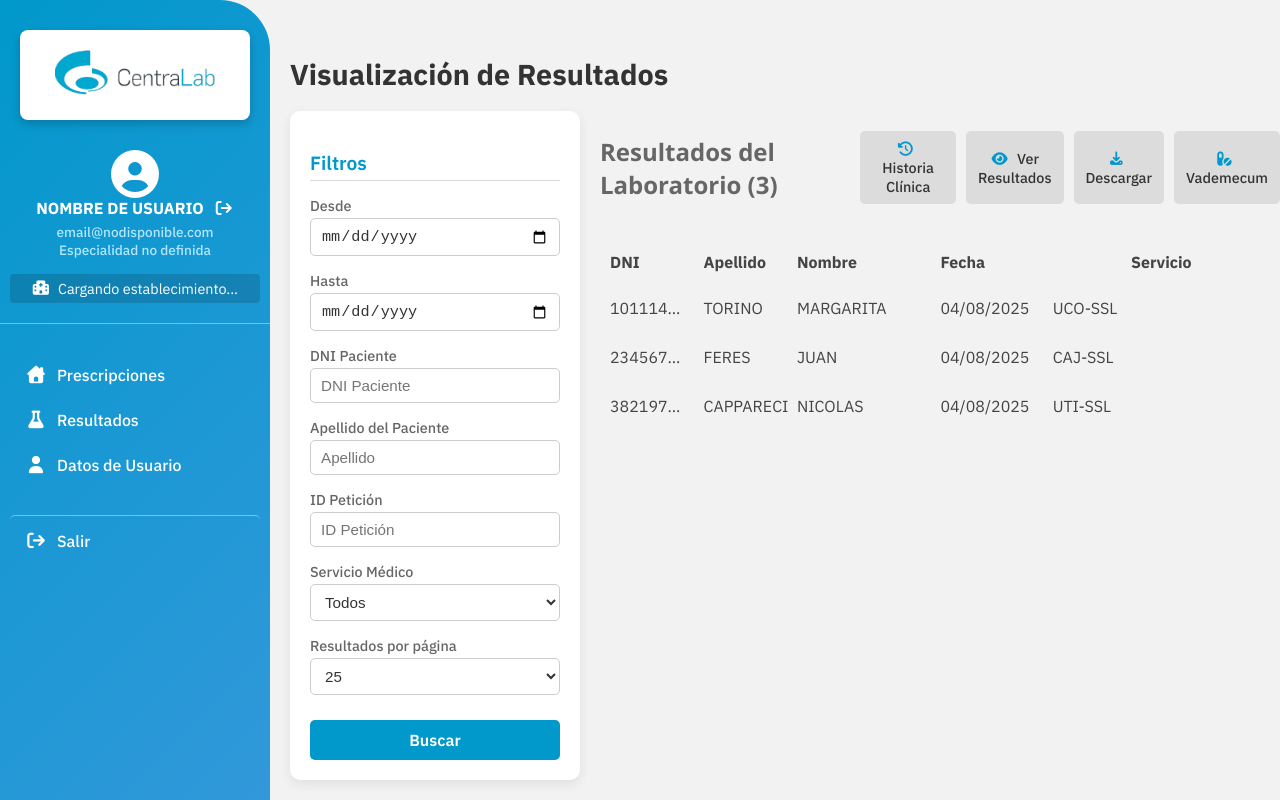
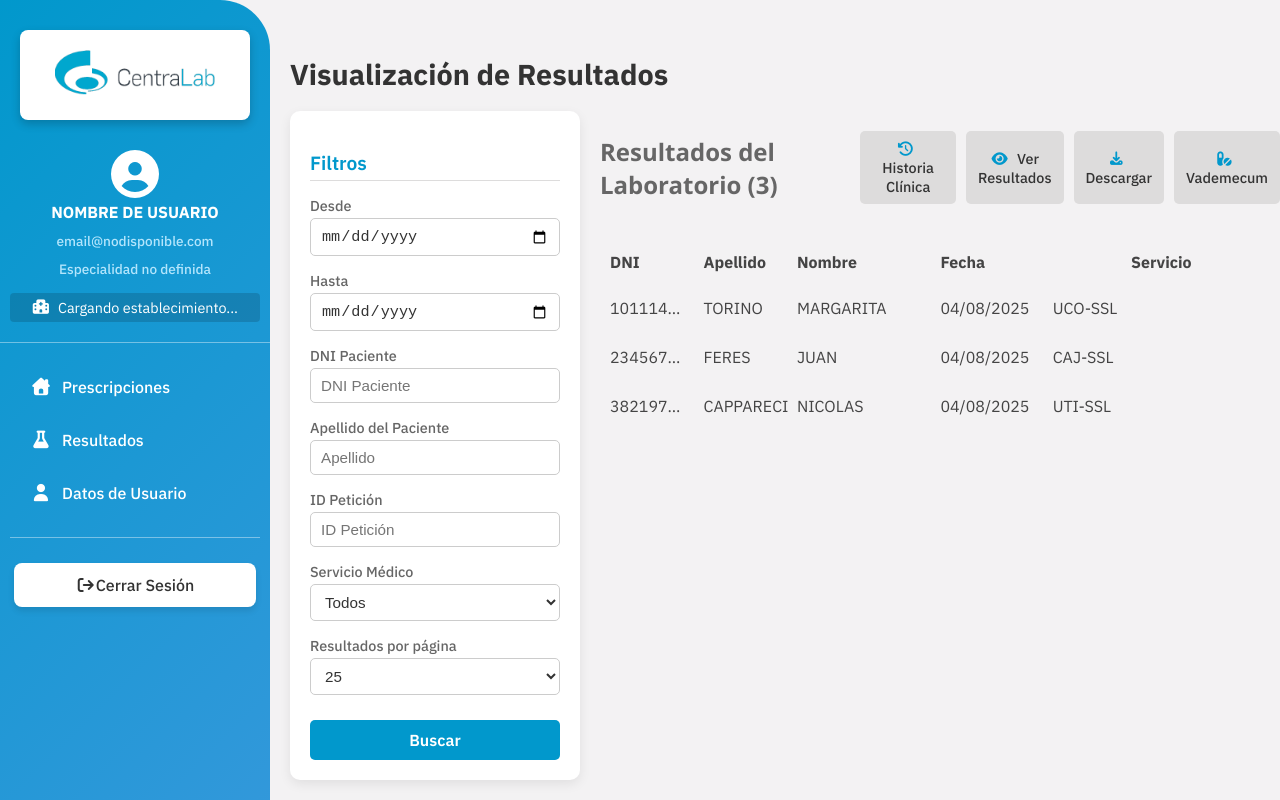
Before and after one commit to ramaa-c/centralab-frontend, a React (Vite) app: page /Resultados in a window 1280 px wide. Built offline with nearby package versions, Linux system fonts and the light colour scheme.

Commit message:
logout(a probar) y detalles esteticos en sidebar y nueva receta

```diff
--- a/src/components/SideBar.jsx
+++ b/src/components/SideBar.jsx
@@ -1,13 +1,14 @@
 import React, { useState, useEffect } from 'react';
-import { Link, useLocation } from 'react-router-dom';
+import { Link, useLocation, useNavigate } from 'react-router-dom';
 import { getDoctorEstablishments } from "../services/doctorService";
 import '@fortawesome/fontawesome-free/css/all.min.css';
 import centraLabLogo from "../assets/images/centraLab_nuevo.png";
-import "../styles/login.css";
+import "../styles/prescripciones.css";
 
 export default function SideBar({ children }) {
 
     const location = useLocation();
+    const navigate = useNavigate();
     const currentPath = location.pathname;
     const isActive = (path) => {
         return currentPath === path;
@@ -22,6 +23,21 @@ export default function SideBar({ children }) {
     const email = userProfile.email || "email@nodisponible.com";
     const specialty = userProfile.specialty || "Especialidad no definida";
     const [establishmentName, setEstablishmentName] = useState("Cargando establecimiento...");
+
+    const handleLogout = () => {
+        event.preventDefault();
+        // 1. Limpiar el almacenamiento local
+        localStorage.removeItem('token');
+        localStorage.removeItem('user'); // Opcional, si guardas info del usuario
+
+
+        // 2. Redirigir al usuario a la página de login
+        navigate('/login');
+
+        // **OPCIONAL:** También puedes recargar la página si necesitas asegurarte
+        // de que todo el estado de la aplicación se resetee:
+        // window.location.href = '/login';
+    };
 
     useEffect(() => {
         const fetchEstablishment = async () => {
@@ -84,9 +100,6 @@ export default function SideBar({ children }) {
                         {/* 🚨 USAR DATO REAL */}
                         <span className="profile-name">{name.toUpperCase()}</span>
 
-                        <Link to="/login" className="logout-compact-icon">
-                            <i className="fa-solid fa-arrow-right-from-bracket"></i>
-                        </Link>
                     </div>
 
                     {/* 🚨 USAR DATOS REALES */}
@@ -101,7 +114,7 @@ export default function SideBar({ children }) {
                 </div>
 
                 {/* --- SEPARADOR --- */}
-                <hr className="sidebar-divider" />
+
 
                 {/* ================================== */}
                 {/* 3. MENÚ DE NAVEGACIÓN */}
@@ -130,11 +143,12 @@ export default function SideBar({ children }) {
                     >
                         <i className="fa-solid fa-user nav-icon"></i> Datos de Usuario
                     </Link>
+                    <hr className="nav-divider-bottom" />
 
                     {/* Salir (no necesita clase activa) */}
-                    <Link to="/login" className="nav-link logout-btn">
-                        <i className="fa-solid fa-arrow-right-from-bracket nav-icon"></i> Salir
-                    </Link>
+                    <a href="#" onClick={handleLogout} className="logout-btn"> {/* 👈 Usamos <a> para mantener estilo si es necesario, pero agregamos el onClick */}
+                        <i className="fa-solid fa-arrow-right-from-bracket"></i>  Cerrar Sesión
+                    </a>
                 </nav>
 
             </div>
--- a/src/pages/Recetas/NuevaRecetaModal.jsx
+++ b/src/pages/Recetas/NuevaRecetaModal.jsx
@@ -477,21 +477,42 @@ export default function NuevaRecetaModal({ paciente: pacienteProp, onClose }) {
         {/* Otras prácticas */}
         <div className="field-wrapper">
           <label>Otras prácticas:</label>
-        <select id="comboPracticas" {...register("PracticaTemp")}>
-          <option value="">Selecciona una práctica</option>
-          {practicas.map((p) => (
-            <option key={p.PracticaID} value={p.PracticaID}>
-              {p.Descripcion}
-            </option>
-          ))}
-        </select>
+          <div className="practice-selector-wrapper" style={{ display: 'flex', gap: '10px' }}> {/* Nuevo contenedor flex */}
+            <div style={{ flex: 1 }}> {/* El Select ocupa la mayor parte */}
+              <Controller
+                name="PracticaTemp"
+                control={control}
+                render={({ field }) => (
+                  <Select
+                    {...field}
+                    // Mapeamos las opciones de practicas (asegúrate de que `practicas` es la lista de todas)
+                    options={practicas?.map(p => ({ value: p.PracticaID, label: p.Descripcion })) || []}
+                    // Aseguramos que React Select muestre el valor que tiene el hook-form
+                    value={practicas?.map(p => ({ value: p.PracticaID, label: p.Descripcion })).find(option => option.value === field.value)}
+                    onChange={option => field.onChange(option ? option.value : null)}
+                    placeholder="Buscar otra práctica..."
+                    isClearable
+                    isLoading={!practicas}
+                    noOptionsMessage={() => "No se encontraron prácticas"}
+                    classNamePrefix="custom-select"
+                  />
+                )}
+              />
+            </div>
             <button
               type="button"
-          style={{ marginLeft: "10px" }}
-          onClick={() => handleAgregarPractica(watch("PracticaTemp"))}
+              // Llama a la función con el valor actual del campo PracticaTemp
+              onClick={() => {
+                const practicaId = watch("PracticaTemp");
+                if (practicaId) {
+                  handleAgregarPractica(practicaId);
+                  setValue("PracticaTemp", null); // Limpiar el select después de agregar
+                }
+              }}
             >
               <i className="fa-solid fa-plus"></i> Agregar
             </button>
+          </div>
         </div>
 
           {/* Notas */}
--- a/src/styles/prescripciones.css
+++ b/src/styles/prescripciones.css
@@ -93,7 +93,7 @@
     background-color: #007bff; /* Un azul ligeramente más oscuro */
 }
 
-/* Botón de acción: + Receta (Usamos un color secundario de acción, ej. verde) */
+/* Botón de acción: + Receta */
 .btn-action-receta {
     padding: 6px 7px;
     margin-right: 6px;
@@ -744,6 +744,7 @@ html, body {
     width: 100%;
     padding: 0 10px 20px 10px;
     border-bottom: 1px solid rgba(255, 255, 255, 0.4); /* Línea divisoria blanca/transparente */
+
     margin-bottom: 20px;
     color: white;
     text-align: center;
@@ -751,6 +752,7 @@ html, body {
 
 .sidebar .profile-icon {
     font-size: 3rem;
+    margin-bottom: 4px;
     color: white; /* Icono blanco sobre fondo azul */
 }
 
@@ -759,7 +761,7 @@ html, body {
     justify-content: center;
     align-items: center;
     gap: 10px;
-    margin-bottom: 5px;
+    margin-bottom: 10px;
 }
 
 .sidebar .profile-name {
@@ -771,6 +773,7 @@ html, body {
 .sidebar .logout-compact-icon {
     color: white;
     font-size: 1rem;
+
     text-decoration: none;
 }
 
@@ -778,6 +781,7 @@ html, body {
 .sidebar .profile-specialty {
     color: #b3e5fc; /* Gris claro/Celeste suave */
     font-size: 0.85rem;
+    margin-bottom: 10px;
     font-weight: 500;
     display: block;
 }
@@ -810,7 +814,7 @@ html, body {
 .sidebar .nav-link {
     display: flex;
     align-items: center;
-    padding: 10px 15px;
+    padding: 14px 20px;
     margin-bottom: 5px;
     color: white; /* Enlaces blancos */
     text-align: left;
@@ -1087,3 +1091,110 @@ html, body {
     /* Opcional: Ajusta el padding si el texto envuelto necesita más espacio vertical */
     padding: 10px;
 }
+
+.sidebar-nav .logout-btn {
+    /* 1. Apariencia y Color de Resalte */
+    background-color: white; /* Rojo de advertencia/salir */
+    color: #333; /* Texto blanco para contraste */
+
+    /* 2. Dimensiones y Forma */
+    border-radius: 8px; /* Bordes redondeados */
+    padding: 12px 15px; /* Relleno para que se vea como botón */
+    margin-top: 25px; /* Separación de los enlaces superiores */
+
+    /* 3. Posicionamiento y Alineación (lo hacemos flex para centrar contenido) */
+    display: flex;
+    align-items: center;
+    justify-content: center; /* Centra el texto y el ícono dentro del botón */
+    text-decoration: none; /* Elimina el subrayado si es un <a> */
+    width: 85%; /* Ocupa casi todo el ancho, ajusta si es necesario */
+    margin-left: auto; /* Centra el botón si el width no es 100% */
+    margin-right: auto;
+
+    /* 4. Transiciones (para un efecto suave al interactuar) */
+    transition: background-color 0.3s ease, transform 0.1s ease;
+    box-shadow: 0 4px 6px rgba(0, 0, 0, 0.1); /* Sombra sutil para profundidad */
+}
+
+/* Estilo para el ícono dentro del botón */
+.sidebar-nav .logout-btn .nav-icon {
+    margin-right: 10px;
+    font-size: 1.1em;
+}
+
+/* Efecto al pasar el mouse (Hover) */
+.sidebar-nav .logout-btn:hover {
+    background-color: #c82333; /* Rojo más oscuro */
+    cursor: pointer;
+    box-shadow: 0 6px 8px rgba(0, 0, 0, 0.15); /* Sombra más pronunciada */
+}
+
+/* Efecto al presionar (Active/Click) */
+.sidebar-nav .logout-btn:active {
+    background-color: white; /* El tono más oscuro al presionar */
+    transform: translateY(1px); /* Efecto de "presionado" */
+    box-shadow: none;
+}
+
+.sidebar-nav .nav-divider {
+    /* Reiniciar estilos de HR */
+    border: 0;
+    height: 1px;
+
+    /* Color sutil (gris claro o blanco transparente) */
+    background-color: rgba(255, 255, 255, 0.15); /* Blanco con transparencia */
+
+    /* Ajuste de márgenes para separar */
+    margin: 25px 0 15px 0; /* Arriba 25px, Abajo 15px */
+
+    /* Ancho: puedes ajustarlo si no quieres que ocupe todo el ancho */
+    width: 80%;
+    margin-left: auto;
+    margin-right: auto;
+}
+.sidebar-nav .nav-divider-bottom {
+    /* 1. RESET CRÍTICO: Eliminar el estilo nativo del navegador */
+    border: 0;
+    border-top: none;
+    background-image: none;
+
+    /* 2. APLICAR EL ESTILO DE LA BARRA SUPERIOR */
+    height: 1px; /* El grosor de la línea */
+    background-color: rgba(255, 255, 255, 0.4); /* Color exacto de la barra de arriba */
+
+    /* 3. Ajuste de Márgenes (espacio alrededor de la línea) */
+    margin: 20px auto; /* 20px de espacio arriba y abajo, centrado horizontalmente */
+    width: 100%; /* Ancho de la línea para que tenga un poco de aire en los lados */
+}
+/* ================================================= */
+/* ESTILOS PARA EL BOTÓN "AGREGAR" DE OTRAS PRÁCTICAS */
+/* ================================================= */
+
+.practice-selector-wrapper button { /* Apuntamos al botón dentro de la envoltura */
+    /* Estilos base (copiados de .btn-action-receta) */
+    padding: 6px 7px;
+    /* El margen no es necesario aquí porque el flex gap ya lo maneja */
+    background-color: #0198CC; /* Celestial Blue */
+    color: white;
+    border: none; /* Asegura que no tenga borde de botón nativo */
+    border-radius: 6px;
+    font-weight: 500;
+    transition: background-color 0.2s;
+    cursor: pointer; /* Añadir cursor para mejorar UX */
+
+    /* Pequeño ajuste para centrarlo verticalmente si es necesario */
+    height: 38px; /* O el alto estándar de tu Select/Input */
+    display: flex;
+    align-items: center;
+    justify-content: center;
+    font-size: 0.9rem;
+}
+
+.practice-selector-wrapper button:hover {
+    /* Mantener el mismo color o uno ligeramente más oscuro para el efecto hover */
+    background-color: #0077B3; /* Azul ligeramente más oscuro que #0198CC */
+}
+
+.practice-selector-wrapper button .fa-plus {
+    margin-right: 5px; /* Pequeño margen para separar el ícono del texto */
+}
--- a/src/styles/registro.css
+++ b/src/styles/registro.css
@@ -20,7 +20,7 @@
 .reg-input {
     width: 100%;
     padding: 12px 15px;
-    padding-left: 40px; /* Espacio para el icono */
+    padding-left: 30px; /* Espacio para el icono */
     border: 1px solid #ccc;
     border-radius: 5px;
     font-size: 1rem;
@@ -48,3 +48,13 @@
     /* Aseguramos que el select no tenga un margen extra */
     margin-top: 1px;
 }
+.sidebar-nav .last-nav-link {
+    /* 1. Agregar el borde inferior */
+    border-bottom: 1px solid rgba(255, 255, 255, 0.2); /* Borde blanco sutil y transparente */
+
+    /* 2. Padding inferior para darle espacio a la línea */
+    padding-bottom: 20px;
+
+    /* 3. Margen para separar la línea del botón de Cerrar Sesión */
+    margin-bottom: 20px;
+}
```
Lines whose indentation alone changed are shown as unchanged.
